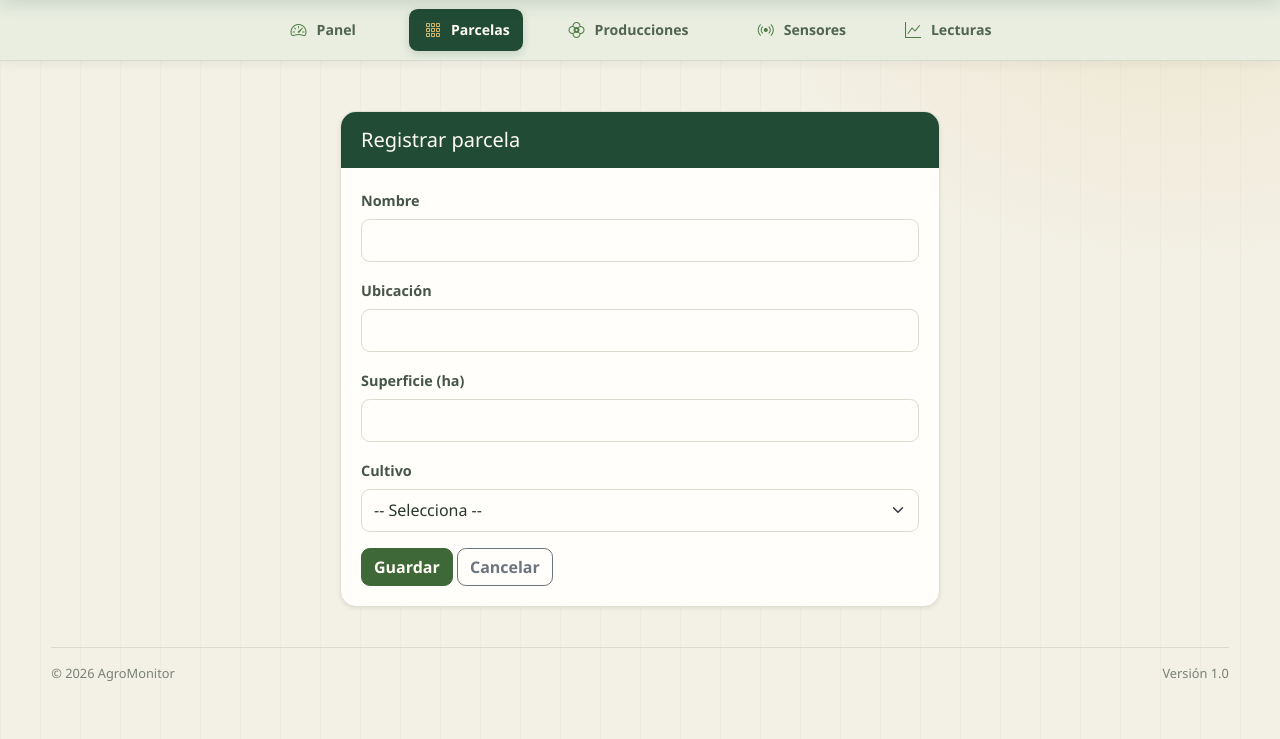
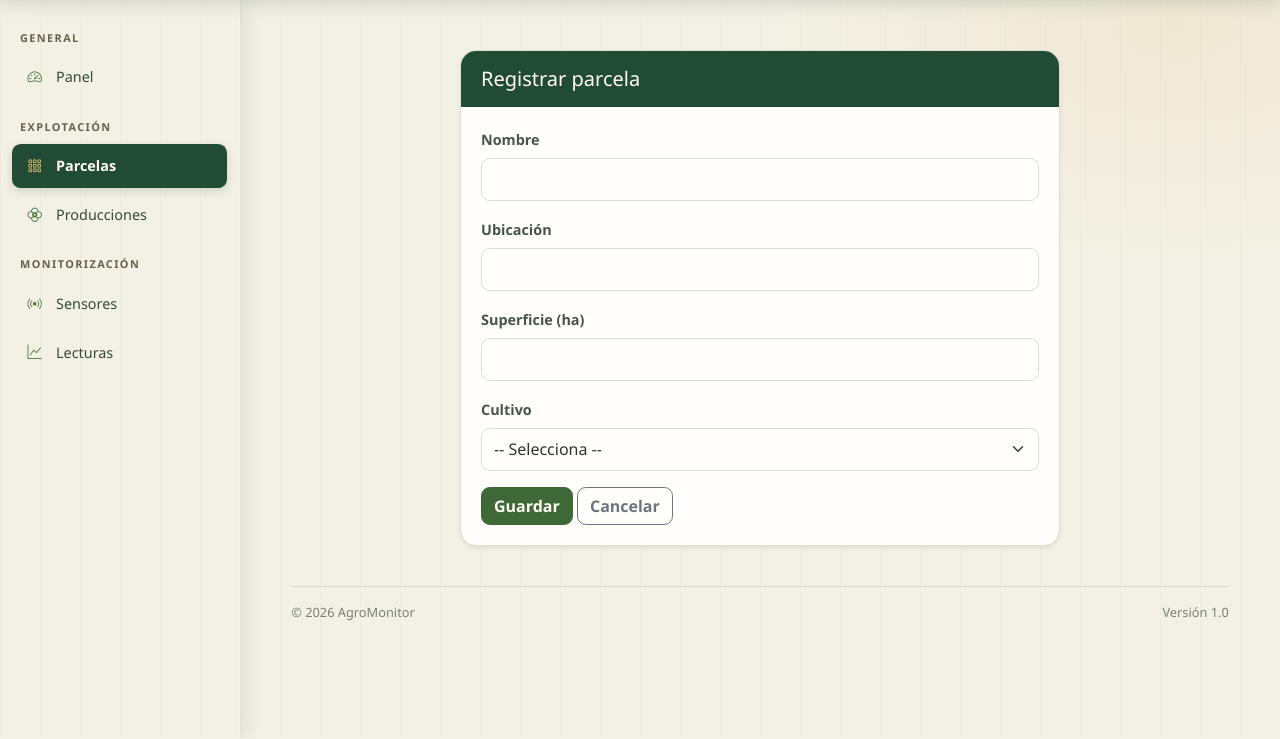
Before and after one commit to oscarromrod/parcelas, a Spring Boot app: page /parcelas/nueva in a window 1280 px wide. Shown: the part 62-801 px from the top of the page. Run offline with Spring Boot 4, Linux system fonts and the light colour scheme.

Commit message:
style: fix de errores en el estilo

```diff
--- a/src/main/resources/static/css/app.css
+++ b/src/main/resources/static/css/app.css
@@ -93,106 +93,48 @@ body {
   box-shadow: 0 12px 30px rgba(35, 48, 36, .14);
 }
 
-/* Desktop navigation becomes a full-width crop-row instead of a sidebar. */
+/* Desktop sidebar */
 @media (min-width: 992px) {
-  body > .d-flex:has(> .sidebar) {
-    display: block !important;
-  }
-
   .sidebar {
     position: sticky;
     top: var(--navbar-height);
     z-index: 1020;
-    width: 100% !important;
-    height: auto !important;
-    flex-grow: 0 !important;
-    overflow: visible;
-    border: 0 !important;
-    border-bottom: 1px solid #d5dccd !important;
-    background: #e9eee1 !important;
-    box-shadow: 0 3px 12px rgba(43, 61, 43, .06);
+    align-self: flex-start;
+    width: var(--sidebar-width);
+    min-width: var(--sidebar-width);
+    flex: 0 0 var(--sidebar-width);
+    height: calc(100vh - var(--navbar-height));
+    overflow-y: auto;
+    border-right: 1px solid rgba(255, 255, 255, .12);
+    box-shadow: 5px 0 18px rgba(23, 58, 41, .09);
   }
 
   .sidebar .offcanvas-body {
-    display: flex !important;
-    align-items: center;
-    justify-content: center;
-    flex-wrap: nowrap;
-    gap: 1rem;
-    width: min(100%, 1440px);
-    min-height: 60px;
-    margin: 0 auto;
-    padding: .35rem 1.5rem !important;
-    overflow-x: auto;
-  }
-
-  .sidebar .offcanvas-body > .sidebar-heading {
-    display: none;
-  }
-
-  .sidebar .offcanvas-body > .nav {
-    flex-direction: row !important;
-    flex-wrap: nowrap !important;
-    flex: 0 0 auto;
-    align-items: center;
-    gap: .35rem;
-  }
-
-  .sidebar .offcanvas-body > .nav .nav-link {
-    display: flex;
-    align-items: center;
-    flex: 0 0 auto;
-    gap: .5rem;
-    padding: .58rem .85rem;
-    border: 0;
-    border-radius: .55rem;
-    color: #50644f;
-    font-size: .88rem;
-    font-weight: 600;
-    white-space: nowrap;
-    transition: background-color .16s ease, color .16s ease;
-  }
-
-  .sidebar .offcanvas-body > .nav .nav-link i {
-    color: var(--app-leaf);
-    font-size: 1rem;
-  }
-
-  .sidebar .offcanvas-body > .nav .nav-link:hover {
-    background: rgba(255, 255, 255, .72);
-    color: var(--app-forest-deep);
-  }
-
-  .sidebar .offcanvas-body > .nav .nav-link.active {
-    background: var(--app-forest);
-    color: #fffdf5;
-    box-shadow: 0 3px 9px rgba(33, 75, 53, .18);
-  }
-
-  .sidebar .offcanvas-body > .nav .nav-link.active i {
-    color: var(--app-straw);
+    display: block !important;
+    width: 100%;
+    padding: .75rem 0 1.5rem !important;
   }
 }
 
 /* The mobile menu remains a vertical, functional Bootstrap offcanvas. */
 .sidebar {
   --bs-offcanvas-width: var(--sidebar-width);
-  background-color: var(--app-forest-deep);
-  color: #fffdf5;
+  background-color: #f8f6ec;
+  color: var(--app-ink);
 }
 
 .sidebar .offcanvas-header {
-  border-color: rgba(255, 255, 255, .15) !important;
-  color: #fffdf5;
+  border-color: var(--app-border) !important;
+  color: var(--app-forest-deep);
 }
 
 .sidebar .btn-close {
-  filter: invert(1);
+  filter: none;
 }
 
 .sidebar-heading {
   padding: 1.1rem 1.25rem .4rem;
-  color: #adbea9;
+  color: #6b6049;
   font-size: .68rem;
   font-weight: 700;
   letter-spacing: .13em;
@@ -206,29 +148,30 @@ body {
   margin: .15rem .75rem;
   padding: .7rem .8rem;
   border-radius: .55rem;
-  color: #dce5d8;
+  color: #344b39;
   font-size: .9rem;
 }
 
 .sidebar .nav-link i {
   width: 1.25rem;
-  color: #b6cc9a;
+  color: #4f7d45;
   text-align: center;
 }
 
 .sidebar .nav-link:hover {
-  background: rgba(255, 255, 255, .09);
-  color: #fffdf5;
+  background: #e6ecdc;
+  color: var(--app-forest-deep);
 }
 
 .sidebar .nav-link.active {
-  background: #e9eee1;
-  color: var(--app-forest-deep);
+  background: var(--app-forest);
+  color: #fffdf5;
   font-weight: 700;
+  box-shadow: 0 3px 9px rgba(33, 75, 53, .18);
 }
 
 .sidebar .nav-link.active i {
-  color: var(--app-leaf-dark);
+  color: var(--app-straw);
 }
 
 .app-main {
@@ -298,6 +241,15 @@ body {
   border-bottom: 0;
   background: var(--app-forest) !important;
   color: #fffdf5 !important;
+}
+
+.card-header.bg-success h1,
+.card-header.bg-success h2,
+.card-header.bg-success h3,
+.card-header.bg-success h4,
+.card-header.bg-success h5,
+.card-header.bg-success h6 {
+  color: #fffdf5;
 }
 
 .card-body {
@@ -468,12 +420,6 @@ body {
   font-size: .8rem;
 }
 
-@media (max-width: 991.98px) {
-  .sidebar .offcanvas-body {
-    display: block !important;
-  }
-}
-
 @media (max-width: 575.98px) {
   .navbar-app {
     padding-right: .75rem !important;
```
Also changed, not shown: src/main/resources/templates/producciones/lista.html (+5 -6 lines).
